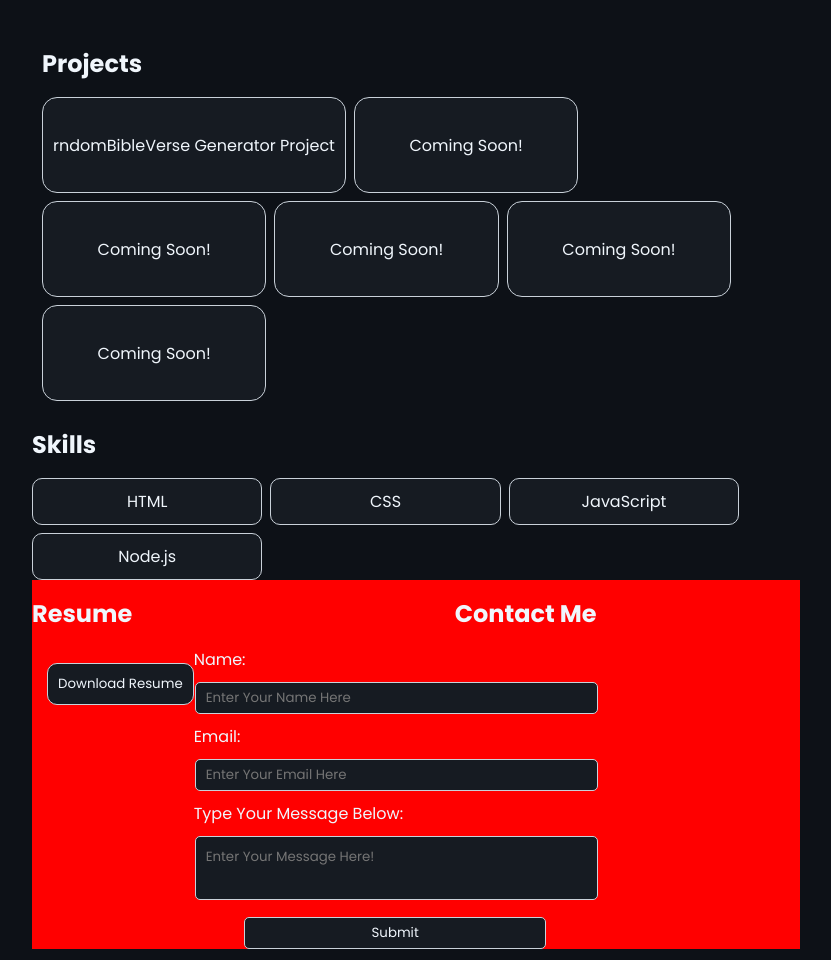
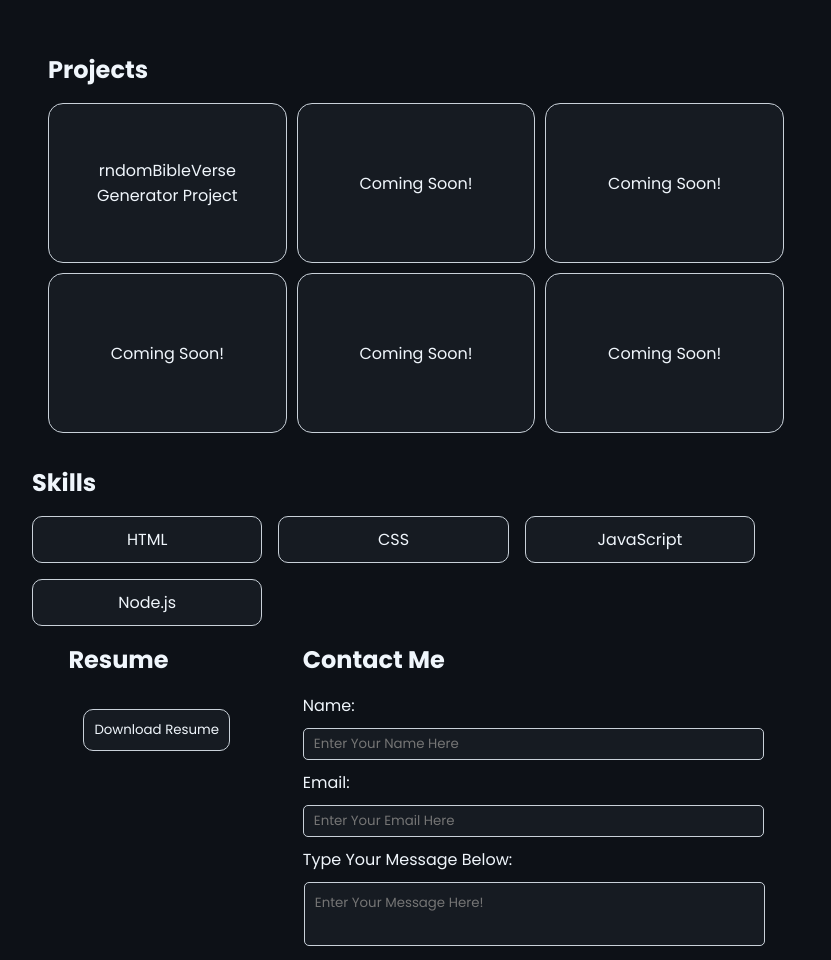
Before and after one commit to gvnrxd/portfolio-website, a plain HTML site: page index.html in a window 1280 px wide. Shown: the part 1075-2035 px from the top of the page, without its empty margins (224-1055 px from the left). Drawn offline with Linux system fonts and the light colour scheme.

```diff
--- a/index.html
+++ b/index.html
@@ -50,7 +50,7 @@
 
   I’m highly motivated, curious, and always eager to learn. In a constantly evolving tech world, I thrive on staying up-to-date and pushing myself to grow as a developer. Whether it’s exploring new languages or building creative solutions, I’m excited about what the future holds in tech.</p>
   </section>
-  <section id="projects" class="project-section">
+  <div id="projects" class="project-section">
        <h2>Projects</h2>
        <div class="card-section">
         <div class="project-card" id="bible-project-card">
@@ -72,7 +72,7 @@
             <a href="" target=_blank rel="noopener noreferrer" aria-label="Empty Project Card">Coming Soon!</a>
         </div>
        </div>
-  </section>
+  </div>
   <section id="skills" class="skills-section">
     <h2>Skills</h2>
     <ul>
@@ -84,10 +84,10 @@
   </section>
     <div class="bottom-container">
       <div class="resume-contact-container">
-        <section id="resume" class="resume-section">
+        <div id="resume" class="resume-section">
           <h2>Resume</h2>
           <button>Download Resume</button>
-        </section>
+        </div>
         <div id="contact" class="contact-section">
           <h2>Contact Me</h2>
           <form action="/submit" method="POST">
--- a/script.js
+++ b/script.js
@@ -11,8 +11,8 @@ document.getElementsByClassName("project-button")[0].onclick = function(){
 document.querySelectorAll(".project-card").forEach(function(card) {
     card.onmouseover = function() {
         this.style.backgroundColor = "#58a6ff";
-        this.style.width = "35%";
-        this.style.height = "14vh";
+        this.style.width = "";
+        this.style.height = "";
     };
 });
 
--- a/style.css
+++ b/style.css
@@ -1,6 +1,6 @@
 *{
-    padding: 0px;
-    margin: 0px;
+    padding: 0;
+    margin: 0;
     box-sizing: border-box;
     font-family: "Poppins", sans-serif;
     color: #f0f6fc;
@@ -99,7 +99,7 @@ main{
 }
 
 .main-words{
-     margin: 0 auto;
+    margin: 0 auto;
     font-size: 2rem;
     font-family: "Poppins", sans-serif;
     min-width: fit-content;
@@ -121,35 +121,40 @@ main{
     color: #8b949e;
 }
 
-#projects{
-    flex-wrap: wrap;
-    padding: 10px;
-}
-
 h2{
     margin: 1rem 0rem;
 }
 
+.project-section{
+    width: 100%;
+    max-width: 100%;
+    margin: auto;
+    padding: 1rem;
+}
+
 .card-section{
-    display: flex;
-    flex-wrap: wrap;
-    gap: .5rem;
+    grid-template-columns: repeat(3, 1fr);
+    grid-auto-rows: 20vh;
+    display: grid;
+    width: 100%;
+    gap: 10px;
+}
 
+.project-card{
+    background-color: #161b22;
+    padding: 10px;
+    border: 1px solid #c9d1d9;
+    border-radius: 15px;
+    cursor: pointer;
 }
-.project-card{
+
+.project-card a {
+    word-break: break-word;
     display: flex;
     justify-content: center;
-    align-content: center;
-    background-color: #161b22;
-    min-width: fit-content;
-    width: 30%;
-    padding: 10px;
-    height: 12vh;
-    border: 1px solid #c9d1d9;
-    border-radius: 15px;
-    justify-content: center;
     align-items: center;
-    cursor: pointer;
+    text-align: center;
+    height: 100%;
 }
 
 .skills-section ul{
@@ -157,7 +162,7 @@ h2{
     width: 100%;
     justify-items: center;
     flex-wrap: wrap;
-    gap: .5rem;
+    gap: 1rem;
 }
 
 .skills-section li{
@@ -184,26 +189,31 @@ h2{
     min-width: fit-content;
 }
 
+.contact-section{
+    width: 60%;
+}
 
 .contact-section input {
     background-color: #161b22;
     border-radius: 5px;
     height: 2rem;
-    margin: 10px 1px;
+    margin: 10px 0px;
     width: 100%;
     border: 1px solid #c9d1d9;
     padding: 10px;
     flex: 1;
 }
+
 /* Float the Contact Me section to the right*/
-.bottom-container{
-    background-color: red;
-
+.resume-contact-container{
+    display: flex;
+    justify-content: space-around;
+    height: 100%;
+    width: 100%;
 }
 
-.contact-section{
-    float: right;
-    justify-items: flex-end;
+.contact-section form{
+    width: 100%;
 }
 
 .contact-section textarea {
@@ -238,9 +248,6 @@ h2{
     padding: 10px;
 }
 
-.resume-contact-container{
-    display: flex;
-}
 
 footer{
     margin: 2rem 0rem;;
```
